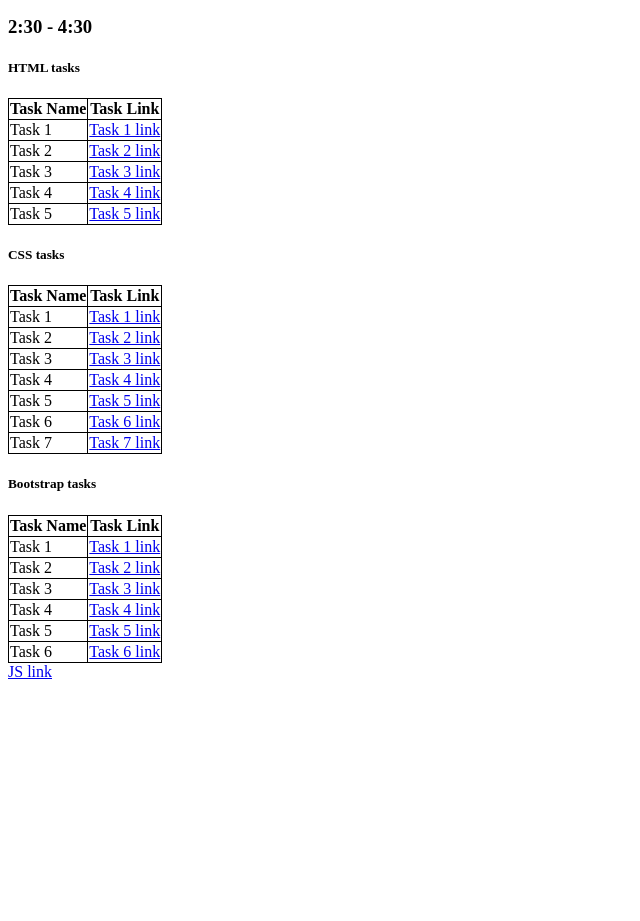
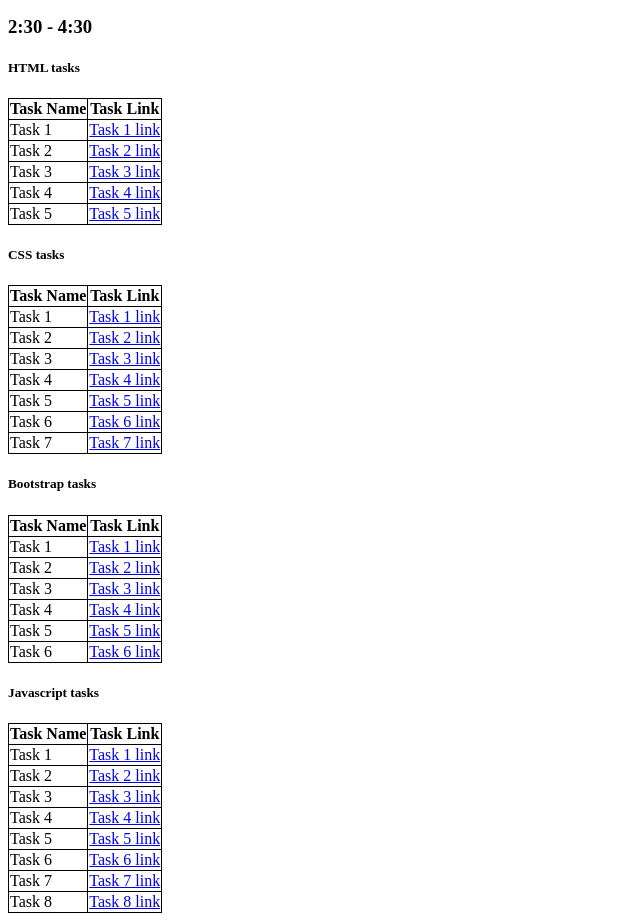
Before and after one commit to Yagnesh2910/mern-tasks, a plain HTML site: page index.html in a window 1280 px wide. Shown: the part 105-1026 px from the top of the page, without its empty margins (0-640 px from the left). Before the commit the page ends 800 px from the top, so only its background shows below. Drawn offline with Linux system fonts and the light colour scheme.

Commit message:
Update index.html

```diff
--- a/index.html
+++ b/index.html
@@ -150,6 +150,61 @@
         </td>
       </tr>
     </table>
-    <a href="./javascript/js1.html">JS link</a>
+
+    <h5>Javascript tasks</h5>
+    <table>
+      <tr>
+        <th>Task Name</th>
+        <th>Task Link</th>
+      </tr>
+      <tr>
+        <td>Task 1</td>
+        <td>
+          <a href="./javascript/js1.html">Task 1 link</a>
+        </td>
+      </tr>
+      <tr>
+        <td>Task 2</td>
+        <td>
+          <a href="./javascript/js2.html">Task 2 link</a>
+        </td>
+      </tr>
+      <tr>
+        <td>Task 3</td>
+        <td>
+          <a href=".//javascript/js3.html">Task 3 link</a>
+        </td>
+      </tr>
+      <tr>
+        <td>Task 4</td>
+        <td>
+          <a href="./javascript/js4.html">Task 4 link</a>
+        </td>
+      </tr>
+      <tr>
+        <td>Task 5</td>
+        <td>
+          <a href="./javascript/js5.html">Task 5 link</a>
+        </td>
+      </tr>
+      <tr>
+        <td>Task 6</td>
+        <td>
+          <a href="./javascript/js6.html">Task 6 link</a>
+        </td>
+      </tr>
+      <tr>
+        <td>Task 7</td>
+        <td>
+          <a href="./javascript/js7.html">Task 7 link</a>
+        </td>
+      </tr>
+      <tr>
+        <td>Task 8</td>
+        <td>
+          <a href="./javascript/js8.html">Task 8 link</a>
+        </td>
+      </tr>
+    </table>
   </body>
 </html>
```
